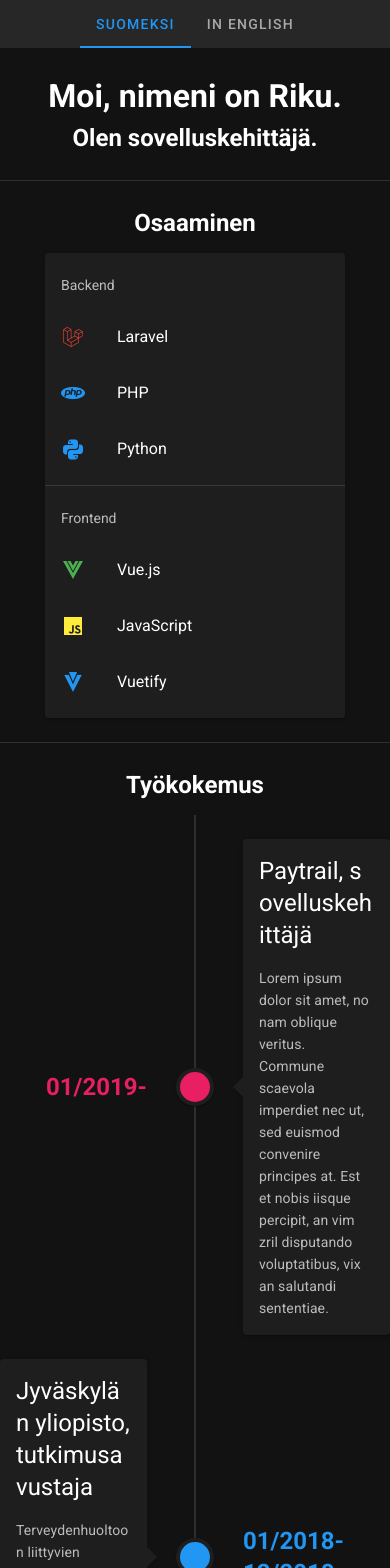
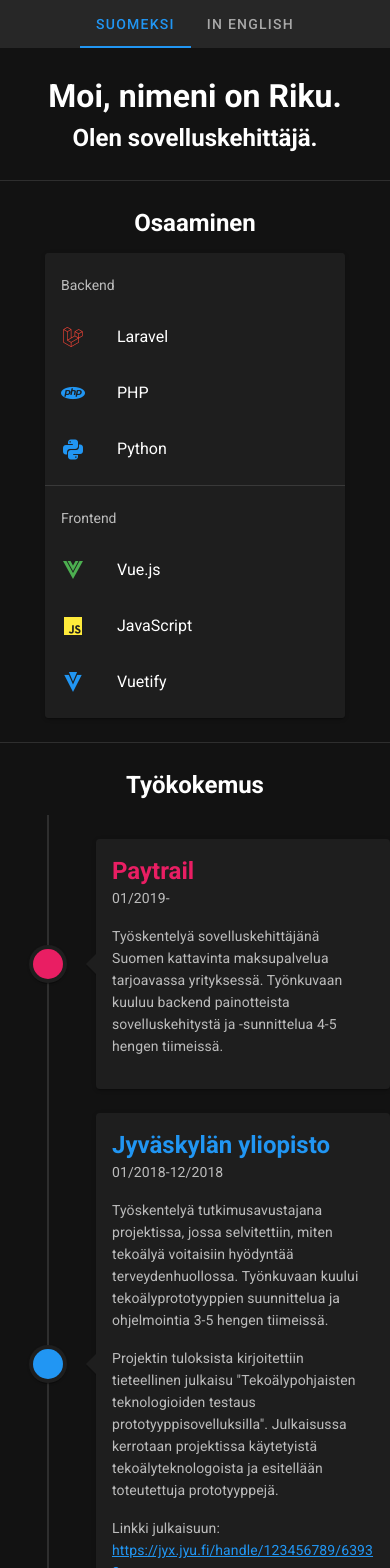
Before and after one commit to RikuKukkaniemi/my-website, a Vue app: page / in a window 390 px wide. Shown: the top 1568 px of the page. Built offline with nearby package versions, Linux system fonts and the light colour scheme.

Commit message:
Improve style on mobile, add description texts

```diff
--- a/src/components/Experience.vue
+++ b/src/components/Experience.vue
@@ -1,14 +1,20 @@
 <template>
   <div>
     <h2 class="text-center my-3">Työkokemus</h2>
-    <v-timeline>
+    <v-timeline :dense="$vuetify.breakpoint.smAndDown">
       <v-timeline-item v-for="(job, j) in jobs" :key="j" :color="job.color">
         <template v-slot:opposite>
-          <span :class="`headline font-weight-bold ${job.color}--text`" v-text="job.year"></span>
+          <span :class="`headline font-weight-bold ${job.color}--text`" v-text="job.time"></span>
         </template>
         <v-card class="elevation-2">
-          <v-card-title class="headline">{{ job.title }}</v-card-title>
-          <v-card-text>{{ job.description }}</v-card-text>
+          <v-card-title :class="`headline font-weight-bold ${job.color}--text`">{{ job.title }}</v-card-title>
+          <v-card-subtitle v-if="$vuetify.breakpoint.smAndDown">{{ job.time }}</v-card-subtitle>
+          <v-card-text>
+            <p v-for="(paragraph, p) in job.description" :key="p">
+              {{ paragraph }}
+            </p>
+            <p v-if="job.link">{{ job.link.description }}<a :href="job.link.href">{{ job.link.href }}</a></p>
+            </v-card-text>
         </v-card>
       </v-timeline-item>
     </v-timeline>
@@ -21,17 +27,24 @@
     jobs: [
       {
         color: "pink",
-        year: "01/2019-",
-        title: "Paytrail, sovelluskehittäjä",
-        description:
-          "Lorem ipsum dolor sit amet, no nam oblique veritus. Commune scaevola imperdiet nec ut, sed euismod convenire principes at. Est et nobis iisque percipit, an vim zril disputando voluptatibus, vix an salutandi sententiae."
+        time: "01/2019-",
+        title: "Paytrail",
+        description: [
+          "Työskentelyä sovelluskehittäjänä Suomen kattavinta maksupalvelua tarjoavassa yrityksessä. Työnkuvaan kuuluu backend painotteista sovelluskehitystä ja -sunnittelua 4-5 hengen tiimeissä.",
+        ],
       },
       {
         color: "blue",
-        year: "01/2018-12/2018",
-        title: "Jyväskylän yliopisto, tutkimusavustaja",
-        description:
-          "Terveydenhuoltoon liittyvien prototyyppien ohjelmointi. Prototyypeissä pyritty hyödyntämään tekoälyä käyttäen pääosin IBM Watson työkaluja."
+        time: "01/2018-12/2018",
+        title: "Jyväskylän yliopisto",
+        description: [
+          "Työskentelyä tutkimusavustajana projektissa, jossa selvitettiin, miten tekoälyä voitaisiin hyödyntää terveydenhuollossa. Työnkuvaan kuului tekoälyprototyyppien suunnittelua ja ohjelmointia 3-5 hengen tiimeissä.",
+          'Projektin tuloksista kirjoitettiin tieteellinen julkaisu "Tekoälypohjaisten teknologioiden testaus prototyyppisovelluksilla". Julkaisussa kerrotaan projektissa käytetyistä tekoälyteknologoista ja esitellään toteutettuja prototyyppejä.',
+        ],
+        link: {
+          description: "Linkki julkaisuun: ",
+          href: "https://jyx.jyu.fi/handle/123456789/63938"
+        }
       }
     ]
   })
```
